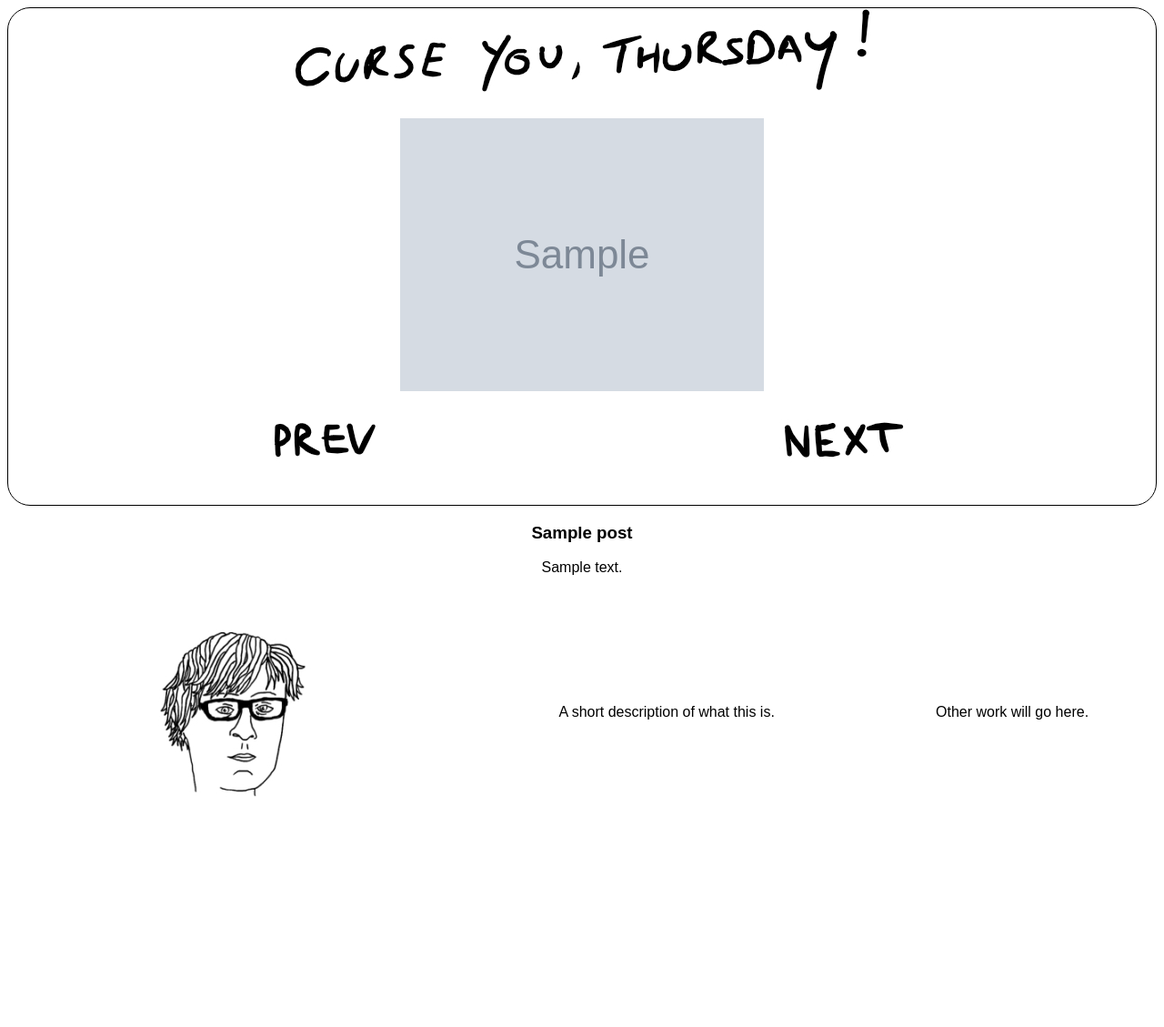
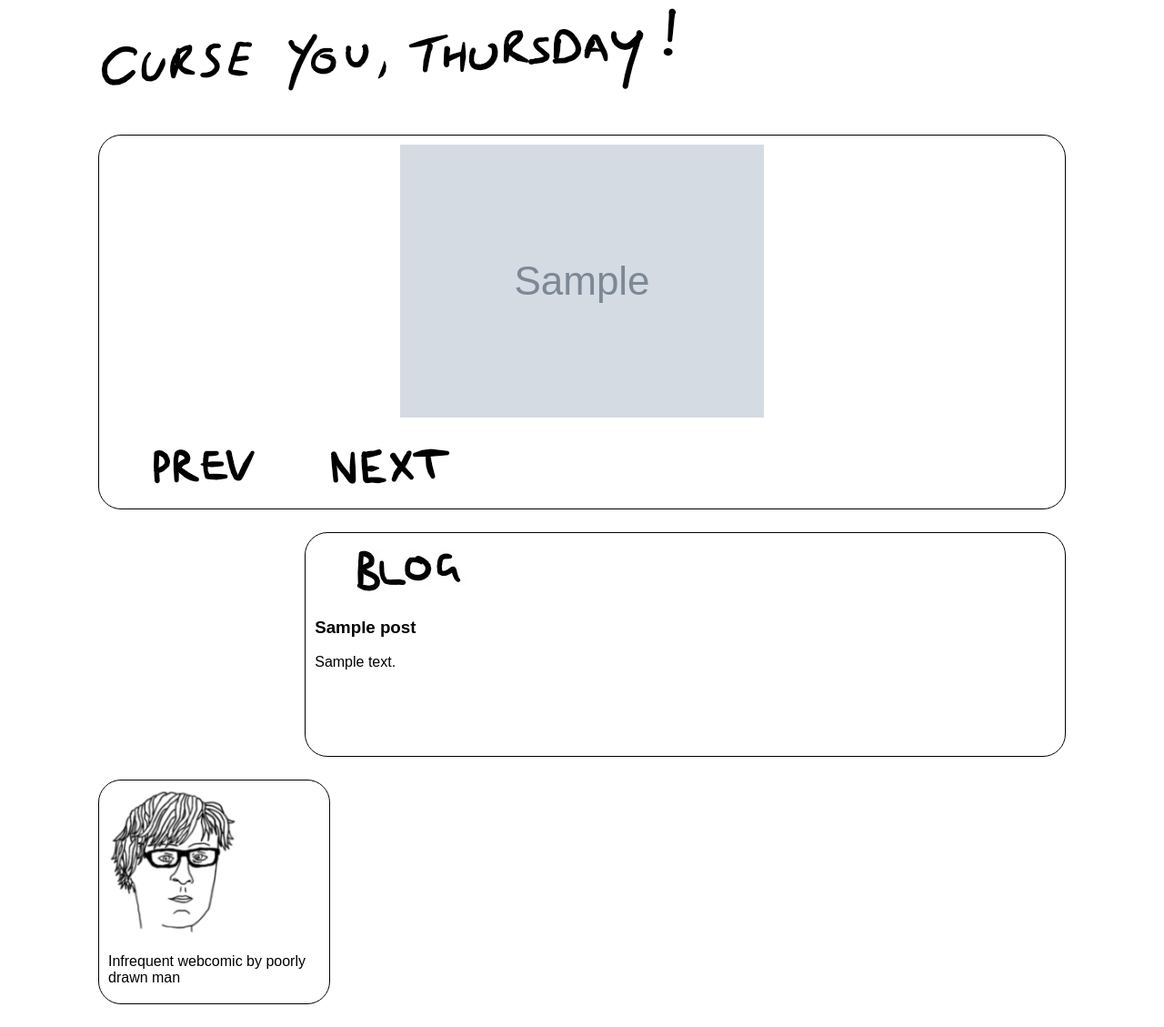
Before and after one commit to daveSHMB/cyt, a Django app: template cyt/templates/comic/index.html in a window 1280 px wide. Shown: the whole page at 91% size. Before the commit the page ends 876 px from the top, so only its background shows below. Run offline with Django 3.2, Linux system fonts and the light colour scheme; the template is opened without the code that fills it: most values are stand-ins (such as "Sample title", 1, 10 or a date in 2020); grey boxes marked "Sample" are stand-in pictures.

Commit message:
Further design alterations

```diff
--- a/cyt/static/css/cyt.css
+++ b/cyt/static/css/cyt.css
@@ -2,40 +2,30 @@
 
 body {
   font-family: Arial, Verdana, sans-serif;
-  overflow: auto;
 }
 
 div {
-  min-width: 800px;
-}
-
-#title-strip {
-  border: 1px solid;
-  border-radius: 25px;
+  margin: 0px 50px 25px 50px;
 }
 
 #title-box {
-  margin: 0px 50px 0px 50px;
-  background-color: #ffffff;
-  /*padding: 10px 10px 10px 10px;*/
+
 }
 
-img.logo {
+/*img.logo {
   display: block;
   margin:auto;
-}
+}*/
 
-table{
-  width: 100%;
-  text-align: center;
-}
 
 #strip-box {
   display:block;
   margin: 0px 50px 25px 50px;
+  min-width: 800px;
+  max-width: 100%;
   background-color: #ffffff;
-  /*min-height: 300px;
-  width: 1000px;*/
+  border: 1px solid;
+  border-radius: 25px;
   padding: 10px 10px 10px 10px;
 }
 
@@ -45,6 +35,22 @@ table{
   padding-bottom: 20px;
 }
 
-#blog {
-  text-align: center;
+.blog, .about {
+  border: 1px solid;
+  border-radius: 25px;
+  padding: 10px 10px 10px 10px;
+  min-height: 225px;
+  max-height: 225px;
 }
+
+.blog {
+  float: right;
+  min-width: 70%;
+  max-width: 70%;
+}
+
+.about {
+  overflow:hidden;
+  min-width: 20%;
+  max-width: 20%;
+}
--- a/cyt/templates/comic/index.html
+++ b/cyt/templates/comic/index.html
@@ -42,8 +42,9 @@
     </div>
   </div>
 
-
-    <div id="blog">
+<div id="blog-about">
+    <div class="blog">
+    <img src={% static "images/blog.jpg" %} title="blog" />
     {% if recent_posts %}
       {% for p in recent_posts %}
         <h3>{{p.title}}</h3>
@@ -52,19 +53,10 @@
     {% endif %}
   </div>
 
-  <div id="about">
-    <table>
-        <tr>
-            <td><img src={% static "images/itisme.jpg" %} /></td>
-            <td>
-                <p>A short description of what this is.</p>
-            </td>
-            <td>
-                <p>Other work will go here.</p>
-            </td>
-        </tr>
-    </table>
+  <div class="about">
+    <img src={% static "images/itisme.jpg" %} />
+    <p>Infrequent webcomic by poorly drawn man</p>
   </div>
-
+</div>
 </body>
 </html>
```
Also changed, not shown: cyt/static/images/itisme.jpg.
